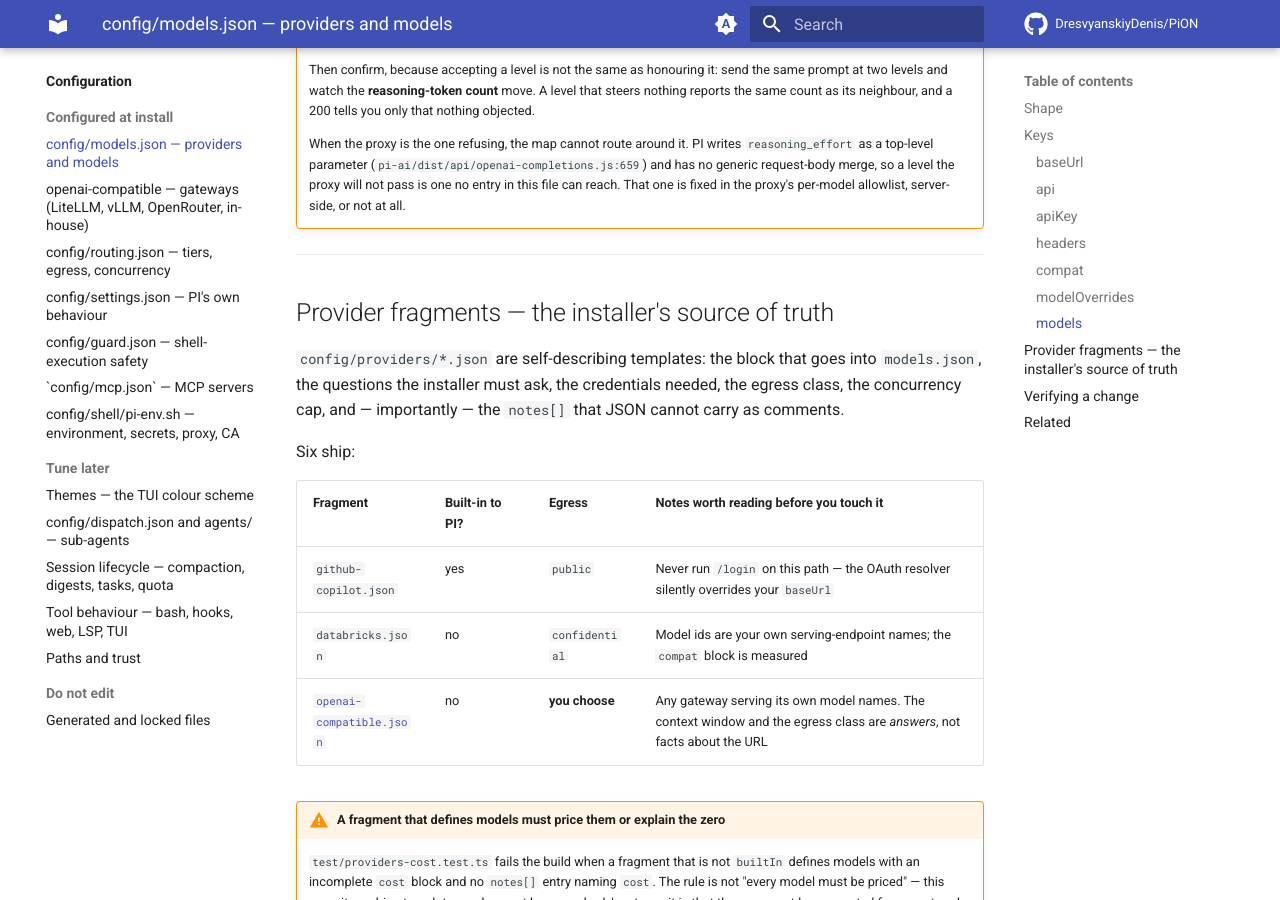
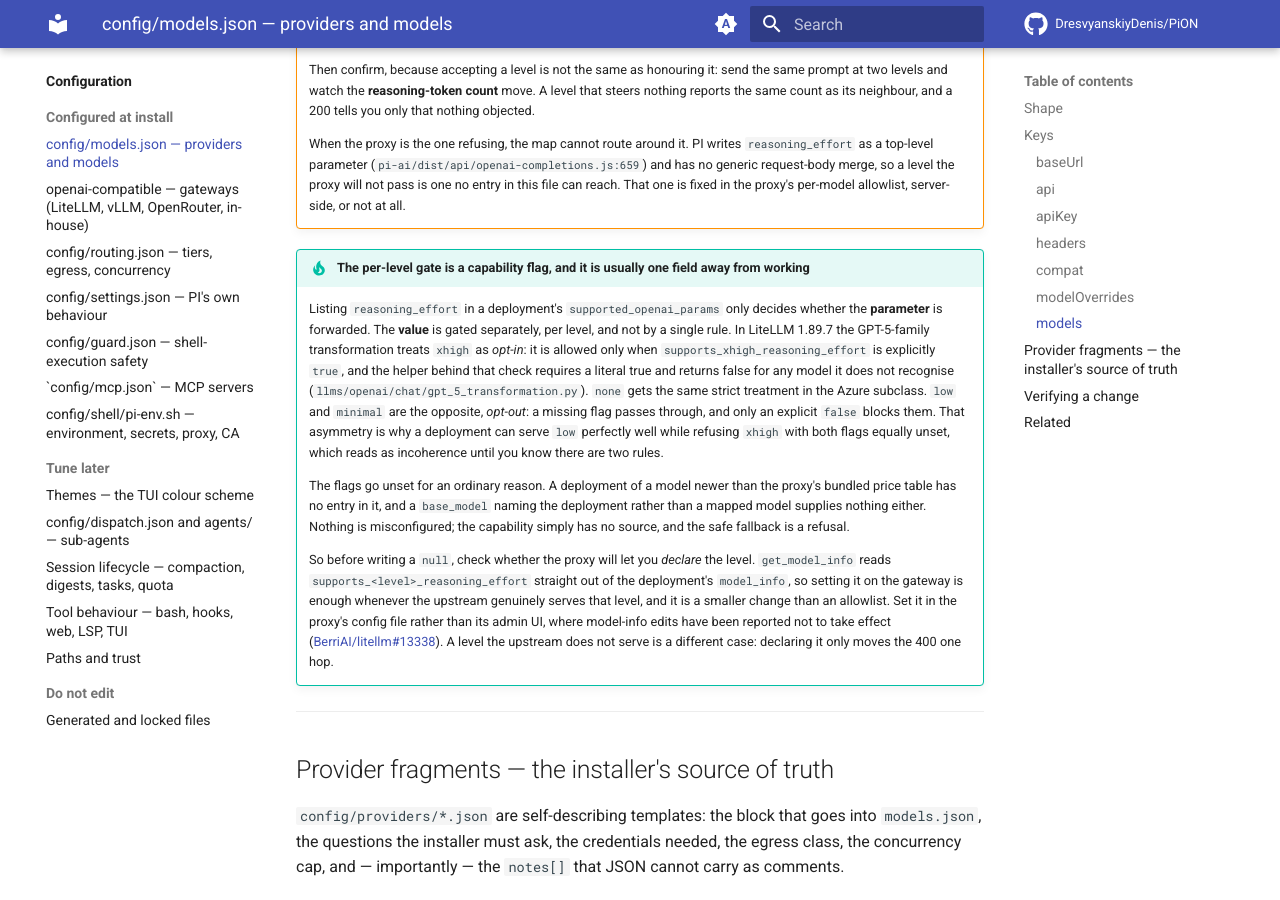
Before and after one commit to DresvyanskiyDenis/PiON, an MkDocs documentation site: the page built from docs/configuration/models.md, in a window 1280 px wide and 900 px high, scrolled down 7907 px. Built offline with MkDocs 1.6.1 and Material for MkDocs 9.7.7, drawn with Linux system fonts in a browser that asks for light colours; comment, search, counter and statistics services are not loaded.

Commit message:
docs(models): explain the per-level capability gate, and how to lift it The page already told a reader to distinguish a proxy-origin refusal from an upstream one. It stopped at "fixed in the proxy's per-model allowlist", which is a bigger lever than the situation usually needs. Adds the actual rule: the parameter list decides forwarding, a per-level capability flag decides the value, and the two families of level follow opposite defaults, opt-in for xhigh and none, opt-out for low and minimal. That asymmetry is what makes a deployment look incoherent when it serves one and refuses the other with both flags unset. The remedy is to declare the level in the deployment's model_info, which is a field rather than a policy.

```diff
--- a/docs/configuration/models.md
+++ b/docs/configuration/models.md
@@ -317,6 +317,32 @@ An explicit catalogue, for a **custom** provider only. Each entry:
     request-body merge, so a level the proxy will not pass is one no entry in this file can reach.
     That one is fixed in the proxy's per-model allowlist, server-side, or not at all.
 
+!!! tip "The per-level gate is a capability flag, and it is usually one field away from working"
+
+    Listing `reasoning_effort` in a deployment's `supported_openai_params` only decides whether the
+    **parameter** is forwarded. The **value** is gated separately, per level, and not by a single
+    rule. In LiteLLM 1.89.7 the GPT-5-family transformation treats `xhigh` as *opt-in*: it is
+    allowed only when `supports_xhigh_reasoning_effort` is explicitly `true`, and the helper behind
+    that check requires a literal true and returns false for any model it does not recognise
+    (`llms/openai/chat/gpt_5_transformation.py`). `none` gets the same strict treatment in the Azure
+    subclass. `low` and `minimal` are the opposite, *opt-out*: a missing flag passes through, and
+    only an explicit `false` blocks them. That asymmetry is why a deployment can serve `low`
+    perfectly well while refusing `xhigh` with both flags equally unset, which reads as incoherence
+    until you know there are two rules.
+
+    The flags go unset for an ordinary reason. A deployment of a model newer than the proxy's
+    bundled price table has no entry in it, and a `base_model` naming the deployment rather than a
+    mapped model supplies nothing either. Nothing is misconfigured; the capability simply has no
+    source, and the safe fallback is a refusal.
+
+    So before writing a `null`, check whether the proxy will let you *declare* the level.
+    `get_model_info` reads `supports_<level>_reasoning_effort` straight out of the deployment's
+    `model_info`, so setting it on the gateway is enough whenever the upstream genuinely serves that
+    level, and it is a smaller change than an allowlist. Set it in the proxy's config file rather
+    than its admin UI, where model-info edits have been reported not to take effect
+    ([BerriAI/litellm#13338](https://github.com/BerriAI/litellm/issues/13338)). A level the upstream
+    does not serve is a different case: declaring it only moves the 400 one hop.
+
 ---
 
 ## Provider fragments — the installer's source of truth
```
